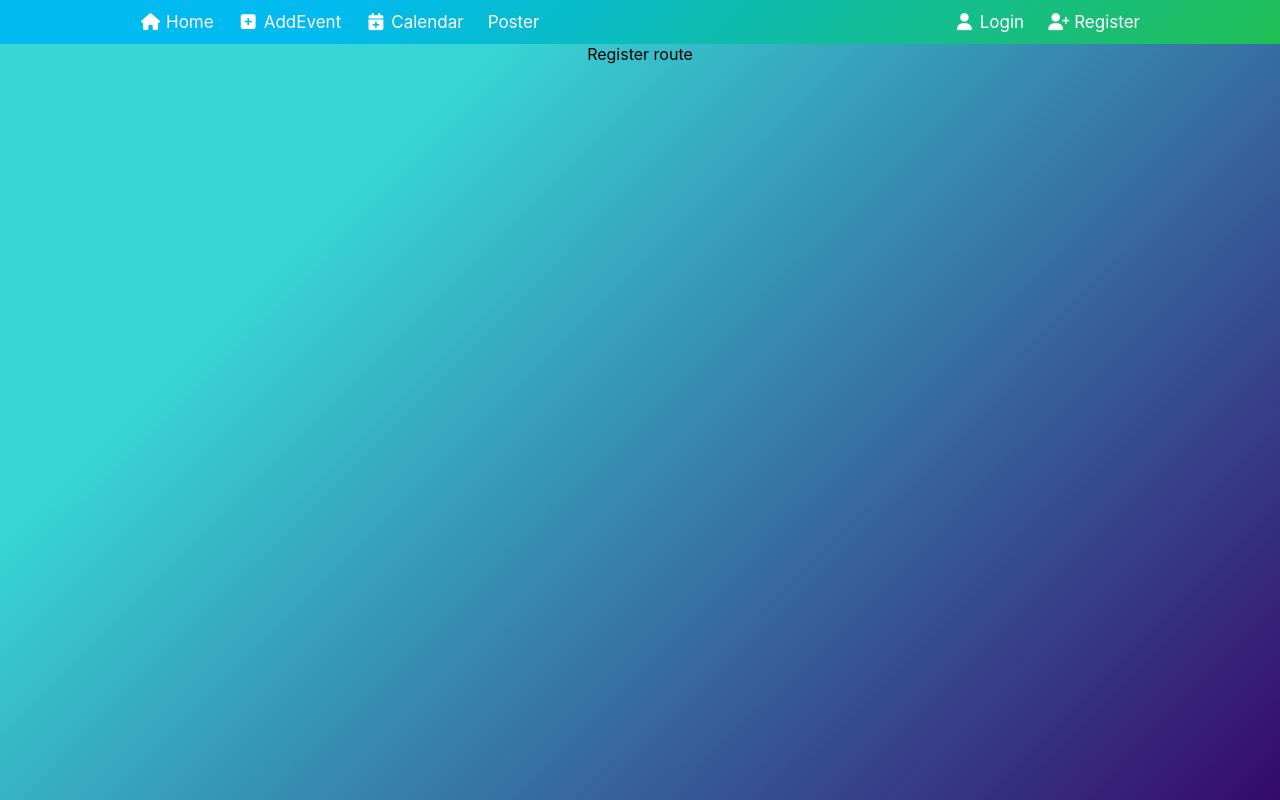
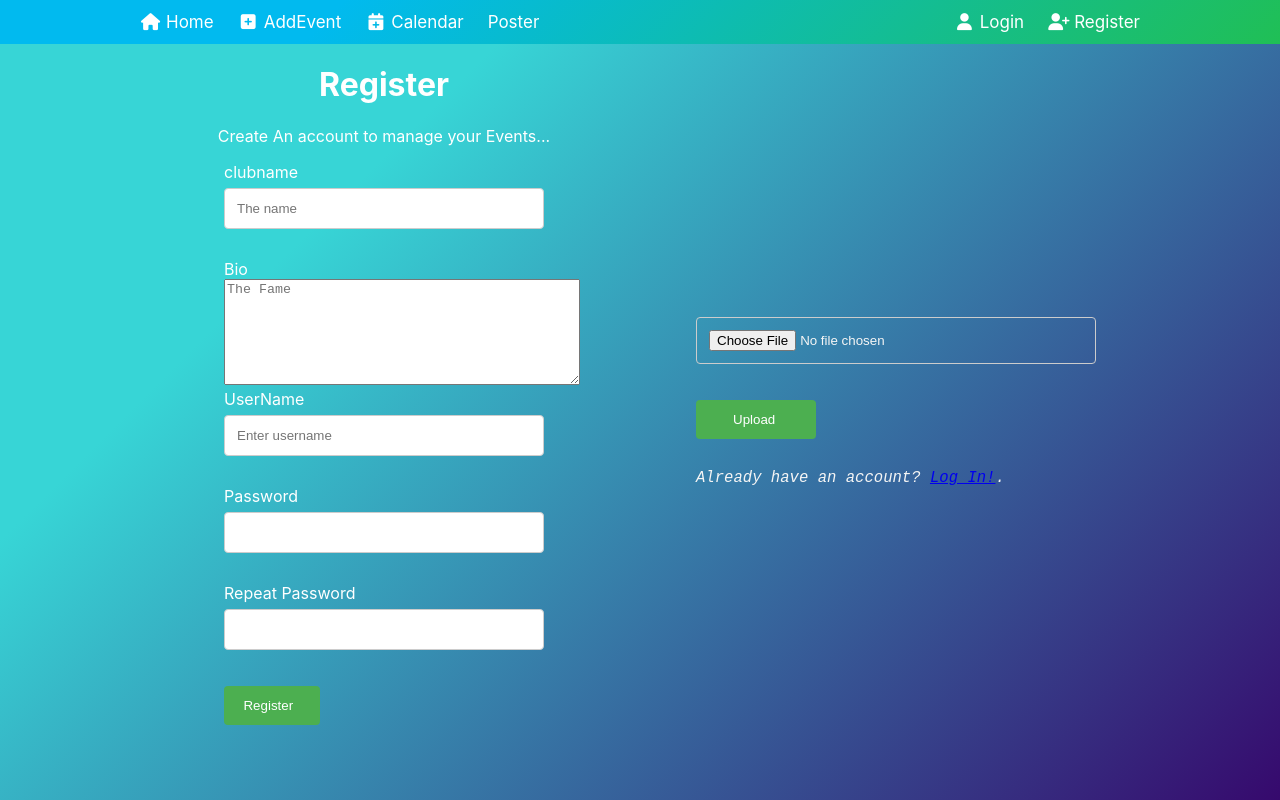
Before and after one commit to triden005/Event, a React (Create React App) app: page /register in a window 1280 px wide. Built offline with nearby package versions, Linux system fonts and the light colour scheme; no server answers.

Commit message:
registerpage

```diff
--- a/src/App.css
+++ b/src/App.css
@@ -1,8 +1,8 @@
 body {
     background-color: #36096d;
     background-image: linear-gradient(315deg, #36096d 0%, #37d5d6 74%);
-    height: 100vh;
-    width: 100vw;
+    min-height: 100vh;
+    min-width: 100vw;
 }
 .container {
     text-align: center;
@@ -14,6 +14,19 @@ body {
     .container {
         width: 100%;
     }
+}
+
+.right {
+    text-align: right;
+}
+.center {
+    text-align: center;
+}
+.left {
+    text-align: left;
+}
+.boldtext {
+    font-weight: bold;
 }
 /* .App-logo {
   height: 40vmin;
--- a/src/Components/Auth/Register.js
+++ b/src/Components/Auth/Register.js
@@ -1,8 +1,85 @@
 import React from "react";
+import { Link } from "react-router-dom";
+import "./register.css";
+class Register extends React.Component {
+    state = {};
+    handelchange = (e) => {
+        this.setState({ [e.target.name]: e.target.value });
+    };
+    onSubmit = (e) => {
+        e.preventDefault();
+    };
+    onFileChange = (e) => {
+        this.setState({
+            file: URL.createObjectURL(e.target.files[0]),
+        });
+    };
+    render() {
+        return (
+            <div className="div1-register">
+                <div className="Register">
+                    <h1>Register</h1>
+                    <p>Create An account to manage your Events...</p>
+                    <div className="container">
+                        <form onSubmit={null} className="left">
+                            <div>
+                                <label for="clubname">clubname</label>
+                            </div>
+                            <input type="text" value={this.state.clubname} placeholder="The name" onChange={this.handelchange} name="clubname" id="clubname" required />
+                            <div>
+                                <label for="bio">Bio</label>
+                            </div>
+                            <textarea style={{ width: "350px", minHeight: "100px" }} value={this.state.bio} onChange={this.handelchange} type="text" placeholder="The Fame" name="bio" id="bio" required />
+                            <div>
+                                <label for="username">UserName</label>
+                            </div>
+                            <input type="text" placeholder="Enter username" value={this.state.username} onChange={this.handelchange} name="username" id="username" required />
+                            <div>
+                                <label for="password">Password</label>
+                            </div>
+                            <input
+                                type="password"
+                                id="password"
+                                name="password"
+                                onChange={this.handelchange}
+                                pattern="(?=.*\d)(?=.*[a-z])(?=.*[A-Z]).{8,}"
+                                value={this.state.password}
+                                title="Must contain at least one number and one uppercase and lowercase letter, and at least 8 or more characters"
+                                required
+                            />
+                            <div>
+                                <label for="reppasswordd">Repeat Password</label>
+                            </div>
+                            <input
+                                type="password"
+                                id="reppassword"
+                                name="reppassword"
+                                onChange={this.handelchange}
+                                pattern="(?=.*\d)(?=.*[a-z])(?=.*[A-Z]).{8,}"
+                                value={this.state.reppassword}
+                                title="Must contain at least one number and one uppercase and lowercase letter, and at least 8 or more characters"
+                                required
+                            />
+                            <input type="submit" value="Register  " />
+                        </form>
+                    </div>
+                </div>
 
-class Register extends React.Component {
-    render() {
-        return <div>Register route</div>;
+                <div className="Register right center">
+                    <div>
+                        <img src={this.state.file} />
+                        <input type="file" onChange={this.onFileChange} />
+                        <input type="submit" onClick={this.fileupload} value="Upload " />
+                    </div>
+                    Already have an account?{" "}
+                    <Link to="./login" className="submit">
+                        {" "}
+                        Log In!
+                    </Link>
+                    .
+                </div>
+            </div>
+        );
     }
 }
 
--- a/src/Components/Auth/login.css
+++ b/src/Components/Auth/login.css
@@ -19,6 +19,7 @@
     }
     .Login.right {
         margin-top: 0px;
+        width: 90%;
     }
 }
 
@@ -44,7 +45,7 @@
     background-color: #4caf50;
     color: white;
     width: 20%;
-    min-width: 0px;
+    min-width: 200px;
     border: 0px solid #ccc;
 }
 .Login input:focus {
--- /dev/null
+++ b/src/Components/Auth/register.css
@@ -0,0 +1,64 @@
+/* Style all input fields */
+.div1-register {
+    display: flex;
+    color: white;
+    /* overflow: hidden; */
+}
+.Register {
+    height: 100%;
+    /* max-width: 500px; */
+    /* max-width: 70%; */
+    width: 400px;
+    margin-left: 3vw;
+    margin: auto;
+}
+@media screen and (max-width: 1100px) {
+    .div1-register {
+        display: block;
+    }
+}
+
+@media screen and (max-width: 430px) {
+    .Register {
+        width: 80vw;
+    }
+    .Register.right {
+        width: 80vw;
+    }
+    .Register textarea {
+        width: 70vw;
+    }
+}
+.Register input {
+    width: 100%;
+    padding: 12px;
+    justify-content: space-between;
+    border: 1px solid #ccc;
+    border-radius: 4px;
+    box-sizing: border-box;
+    margin-top: 6px;
+    margin-bottom: 30px;
+}
+
+/* Style the submit button */
+.Register input[type="submit"] {
+    background-color: #4caf50;
+    color: white;
+    width: 30%;
+    min-width: 0px;
+    border: 0px solid #ccc;
+}
+.Register input:focus {
+    outline: none;
+}
+
+.Register.right {
+    margin-top: 100px;
+    font-style: italic;
+    font-size: larger;
+    font-family: monospace;
+    color: whitesmoke;
+    text-align: left;
+    width: 400px;
+    margin: auto;
+}
```
